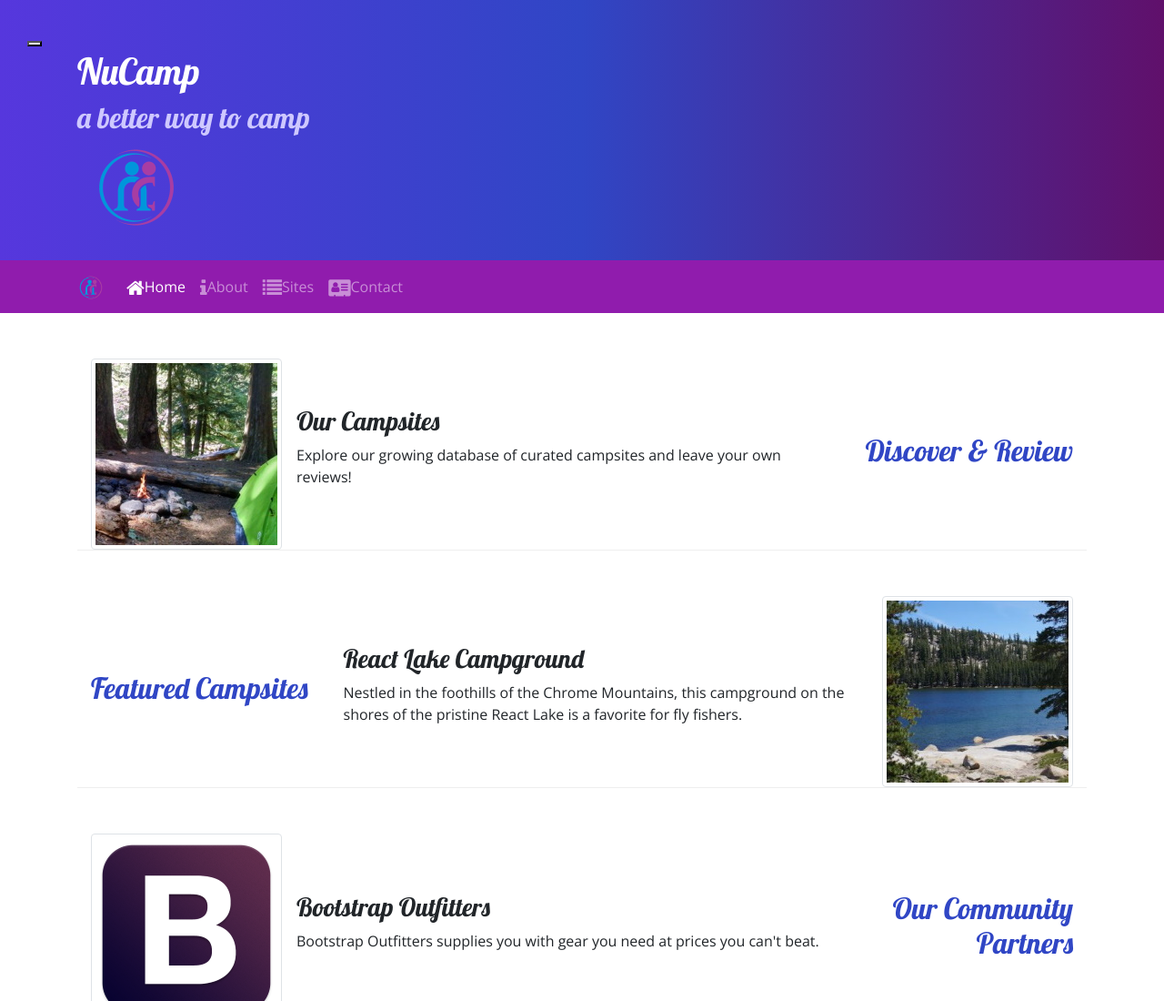
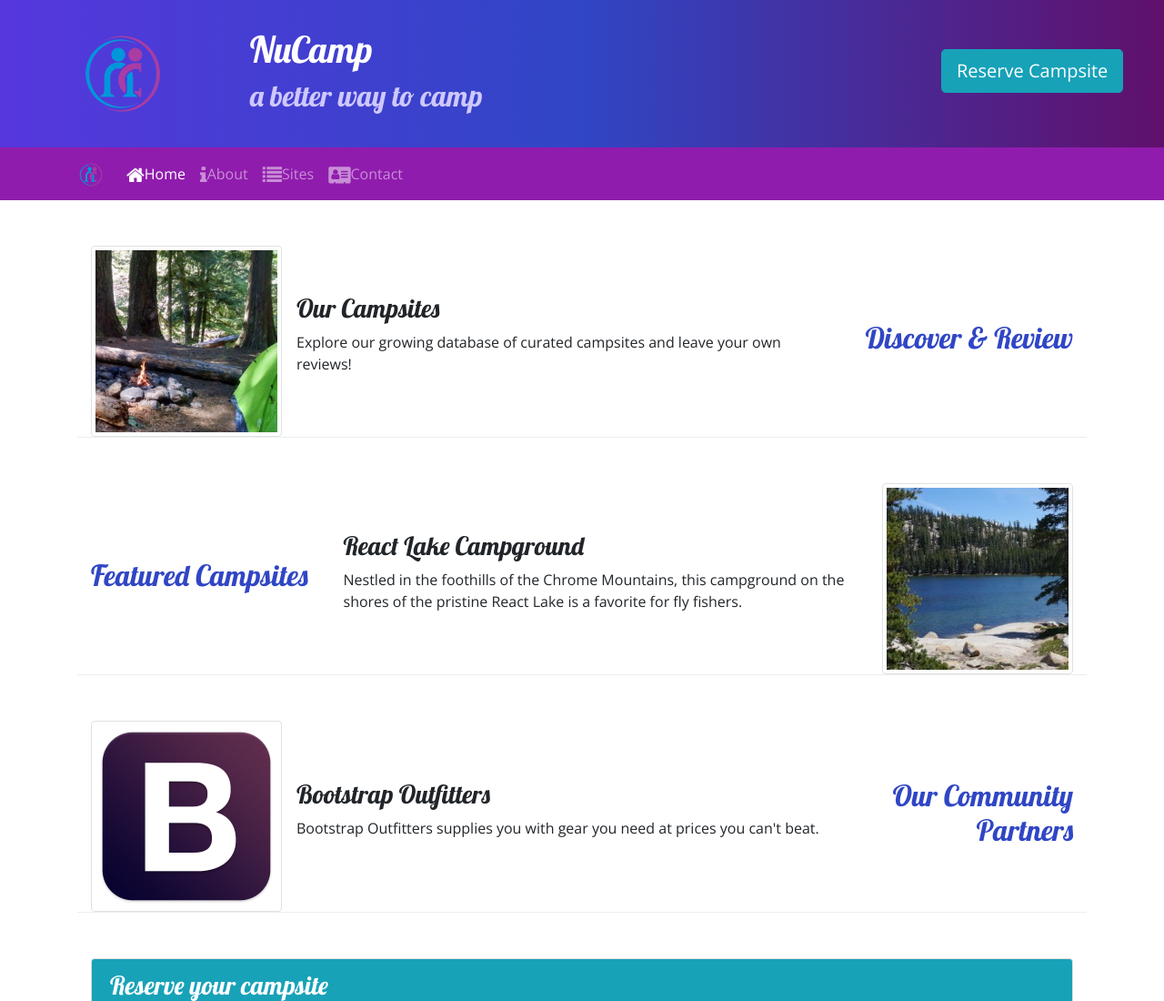
Before and after one commit to breezecakeyum/bootstrap-workshop, a website: page index.html in a window 1280 px wide. Shown: the top 1100 px of the page at 91% size. Drawn offline with nearby package versions, Linux system fonts and the light colour scheme.

Commit message:
Week 2 Assignment

```diff
--- a/index.html
+++ b/index.html
@@ -2,6 +2,7 @@
 <html lang="en">
 
 <head>
+
     <head>
         <!-- Required meta tags always come first -->
         <meta charset="utf-8" />
@@ -21,16 +22,20 @@
     <body>
 
         <header class="jumbotron jumbotron-fluid">
-        <button><a href="#reserveForm"></a></button>
             <div class="container">
                 <div class="row">
+                    <div class="col-4 col-sm-3 col-md-2 align-self-center">
+                        <img src="img/logo.png" class="img-fluid" />
+                    </div>
                     <div class="col">
                         <h1>NuCamp</h1>
                         <h2>a better way to camp</h2>
                     </div>
+                    <div class="col-12 col-md-4 col-xl-2">
+                        <a href="#reserveForm">
+                            <button class="btn btn-info btn-lg mt-4">Reserve Campsite</button>
+                        </a>
                     </div>
-            <div class="col-4 col-sm-3 col-md-2 align-self-center">
-                <img src="img/logo.png" class="img-fluid" />
                 </div>
             </div>
         </header>
@@ -100,9 +105,7 @@
             <div class="row row-content align-items-center">
                 <div class="col-sm-12 mx-auto">
                     <div class="card">
-                    <h3 class="card-header bg-info text-white">
-                        Reserve your campsite
-                    </h3>
+                        <h3 class="card-header bg-info text-white">Reserve your campsite</h3>
                         <div class="card-body">
                             <form id="reserveForm">
                                 <div class="form-group row">
@@ -156,7 +159,8 @@
                         <a class="btn btn-social-icon btn-google" href="http://youtube.com/"><i class="fa fa-youtube"></i></a>
                     </div>
                     <div class="col-sm-4 text-center">
-                    <a role="button" class="btn btn-link" href="tel:+123456789"><i class="fa fa-phone"></i> 1-206-555-1234</a><br>
+                        <a role="button" class="btn btn-link" href="tel:+123456789"><i class="fa fa-phone"></i> 1-206-555-1234</a>
+                        <br>
                         <a role="button" class="btn btn-link" href="mailto:campsites@nucamp.co"><i class="fa fa-envelope-o"></i> campsites@nucamp.co</a>
                     </div>
                 </div>
```
Also changed, not shown: aboutus.html (+3 -3 lines), contactus.html (+4 -2 lines). Lines whose indentation alone changed are shown as unchanged.
